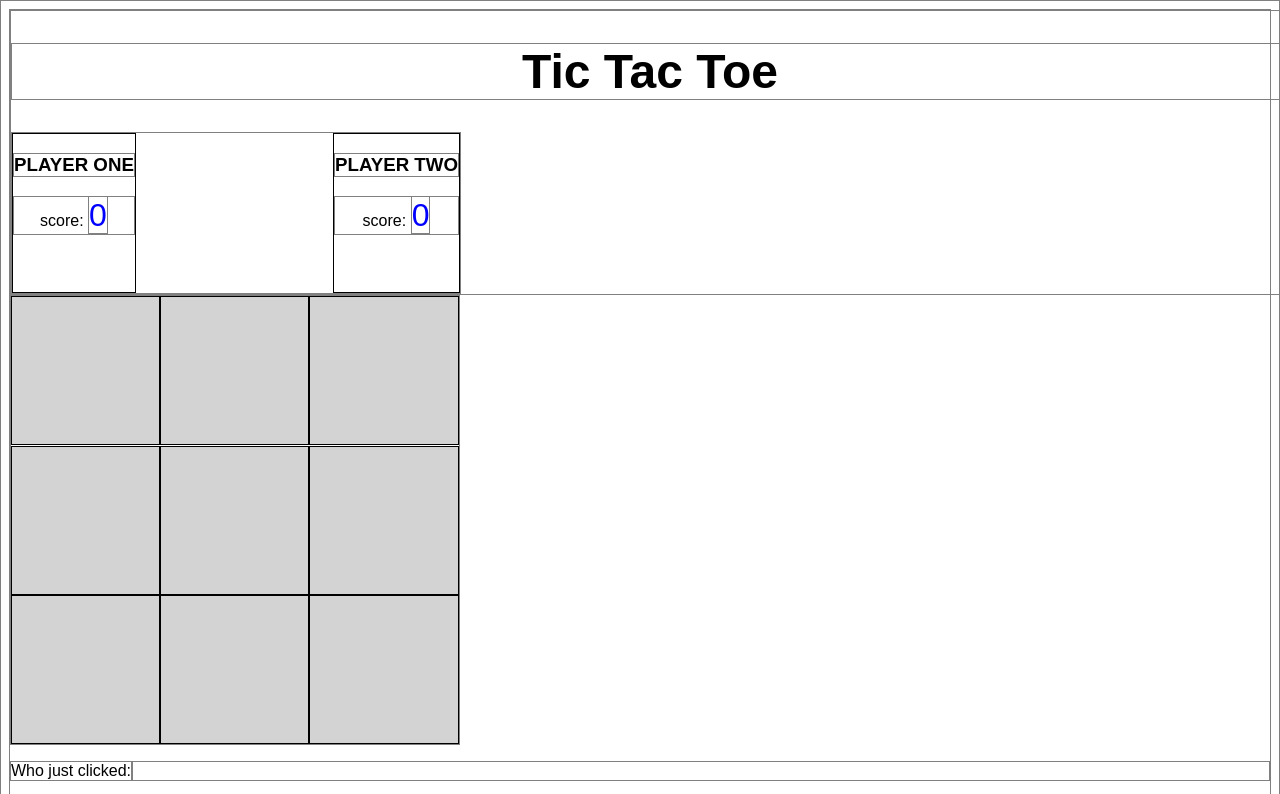
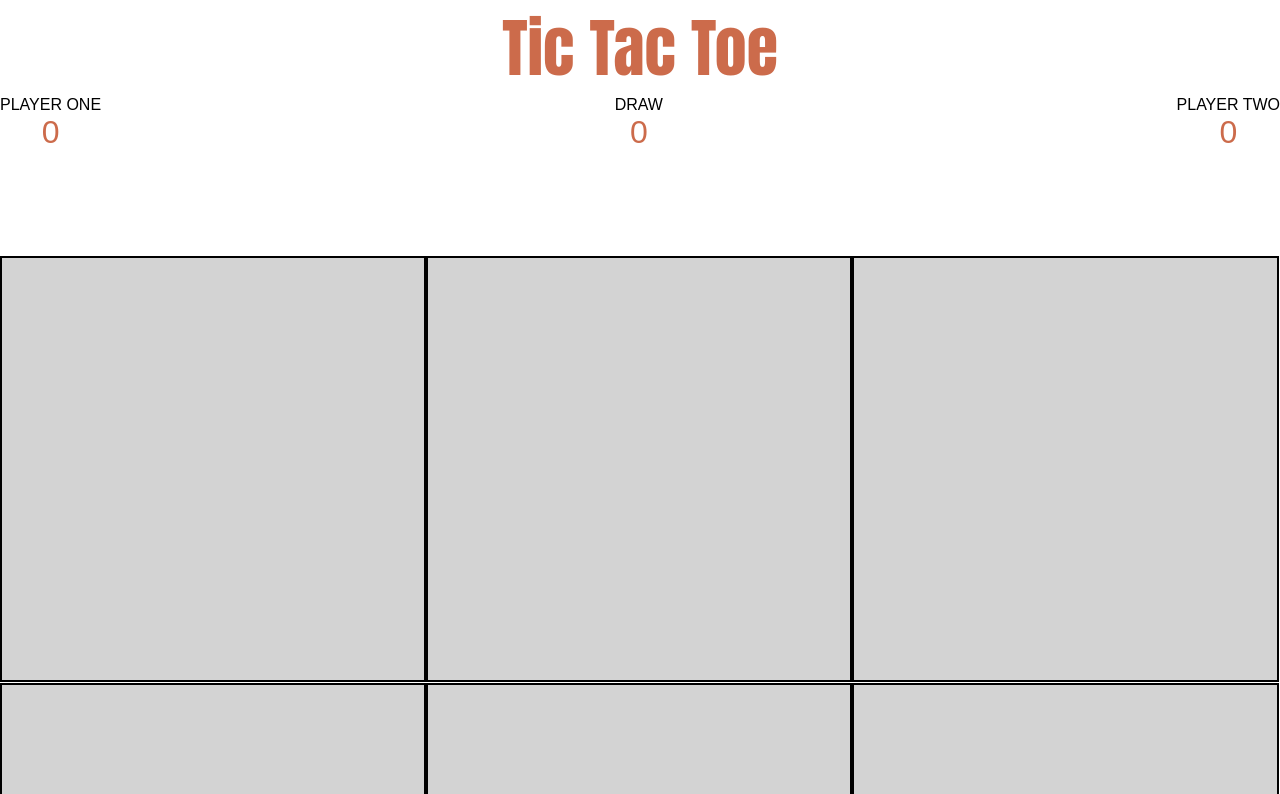
Before and after one commit to oldermcdonald/Tic-Tac-Tron, a plain HTML site: page index.html in a window 1280 px wide. Shown: the top 794 px of the page. Drawn offline with Linux system fonts and the light colour scheme.

Commit message:
width issue

```diff
--- a/css/reset.css
+++ b/css/reset.css
@@ -1,3 +1,11 @@
 * {
   box-sizing: border-box;
 }
+
+html, body, div, h1, h2, h3, h4, h5, h6, p, a, img, ol, ul, li, aside, footer, header, nav, section {
+  margin: 0;
+  padding: 0;
+  font-size: 100%;
+  font: inherit;
+  vertical-align: baseline;
+}
--- a/css/style.css
+++ b/css/style.css
@@ -1,58 +1,59 @@
 * {
-  border: 1px solid grey;
+  /* border: 1px solid grey; */
 }
 
+
 body {
-  font-family: Arial, Helvetica, sans-serif;
+  width: 100vw;
+  font-family: Arial, Helvetica, sans-serif
 }
 
+
 header {
-  width: 100vw;
   text-align: center;
 }
 
-
 header h1 {
-  font-size: 3em;
+  color: #CC6B4B;
+  font-size: 4em;
+  font-family: 'Anton', sans-serif;
 }
 
 
 .scoreboard {
   display: flex;
   justify-content: space-between;
-  width: 450px;
 }
 
 
 .player-container {
-  border: 1px solid black;
   height: 10em;
 }
 
 .score span{
   font-size: 2em;
-  color: blue
+  color: #CC6B4B
 }
-
-
-
 
 
 .game-container {
   display: flex;
   flex-wrap: wrap;
-  height: 450px;
-  width: 450px;
+  height: 100vw;
 }
 
 .game-container div {
   background-color: lightgrey;
-  border: 1px solid black;
+  border: 2px solid black;
+  font-size: 10vw;
+  text-align: center;
+  padding: 3vw 0
 }
 
 .game-container div:hover {
   background-color: white;
 }
+
 
 .three div {
   width: 33.3%;
@@ -73,3 +74,11 @@ header h1 {
   width: 16.6%;
   height: 16.6%;
 }
+
+
+/* @media only screen and (min-width: 600px) {
+  body {
+    width: 600px;
+
+  }
+} */
--- a/index.html
+++ b/index.html
@@ -5,23 +5,29 @@
   <meta name="viewport" content="width=device-width, initial-scale=1.0">
   <meta http-equiv="X-UA-Compatible" content="ie=edge">
   <link href="css/reset.css" type="text/css" rel="stylesheet">
+  <link href="https://fonts.googleapis.com/css?family=Anton" rel="stylesheet">
   <link href="css/style.css" type="text/css" rel="stylesheet">
   <title>Tic Tac Toe</title>
 </head>
 <body>
   <header>
-    <h1>Tic Tac Toe</h1>
+    <h1> Tic Tac Toe</h1>
 
     <div class="scoreboard">
 
       <div class="player-container">
         <h3>PLAYER ONE</h3>
-        <p class="player1-score score">score: <span>0</span></p>
+        <p class="player1-score score"><span>0</span></p>
       </div>
+
+      <div class="draw-container">
+          <h3>DRAW</h3>
+          <p class="draw-count score"><span>0</span></p>
+        </div>
 
       <div class="player-container">
         <h3>PLAYER TWO</h3>
-        <p class="player2-score score">score: <span>0</span></p>
+        <p class="player2-score score"><span>0</span></p>
       </div>
 
     </div>
--- a/scripts/tictactoe.js
+++ b/scripts/tictactoe.js
@@ -12,6 +12,7 @@ var player2Score = document.querySelector('.player2-score span');
 var boardSizeInput = document.querySelector('.board-size-input');
 var winStreakInput = document.querySelector('.win-streak-input');
 var configureButton = document.querySelector('.config-btn');
+var drawDisplay = document.querySelector('.draw-count span');
 
 
 var playerMove = function (row, column, marker) {
@@ -21,13 +22,20 @@ var playerMove = function (row, column, marker) {
     if (board[row][column] == spaces) {
       // Update array with player marker
       board[row][column] = marker;
-      // Swap to other player
-      clickCount++;
-      // Update Colour
+      // Update DOM Content
       event.target.style.background = players[currentPlayer].colour;
+      event.target.textContent = players[currentPlayer].token;
       console.table(board);
       console.log('Checking for a win:');
       checkWin()
+      // Iterate click count for other player
+      clickCount++;
+
+        // If all clicked, then draw
+      if (clickCount == (boardSize * boardSize)){
+        gameDraw ();
+      }
+
     } else {
       console.log('Invalid move - position taken');
     }
@@ -44,6 +52,7 @@ var checkWin = function() {
   checkDiagonalDecending();
   checkDiagonalAcending();
 }
+
 
 var checkRow = function(){
   board.forEach(function(row){
@@ -162,10 +171,17 @@ var checkDiagonalDecending = function() {
 var gameWon = function() {
   console.log(`* ${currentPlayer} WINS THE ROUND *`);
   gameStatus.textContent = "Winner: " + currentPlayer;
-  document.body.style.backgroundColor = "Gold";
+  document.body.style.backgroundColor = "#FFD3B8";
   players[currentPlayer].score ++
   updateScores();
   roundWon = true;
+}
+
+
+var gameDraw = function(){
+  console.log(`Game Draw`)
+  drawCount ++;
+  drawDisplay.textContent = drawCount;
 }
 
 
@@ -177,6 +193,7 @@ var updateScores = function() {
 var resetScores = function(){
   players["Player 1"].score = 0;
   players["Player 2"].score = 0;
+  drawCount = 0;
 }
 
 var whosTurnIsIt = function (){
@@ -265,13 +282,13 @@ var players = {
     name: 'Dave',
     score: 0,
     token: 'X',
-    colour: 'mistyrose'
+    colour: '#78D6FF'
   },
   'Player 2': {
     name: 'Stanley',
     score: 0,
     token: 'O',
-    colour: 'lightblue'
+    colour: '#CC6B4B'
   }
 }
 var boardSize = boardSizeInput.value;
@@ -280,6 +297,7 @@ var clickCount = 0;
 var currentPlayer;
 var numMatchesRequired = winStreakInput.value;
 var roundWon = false;
+var drawCount = 0;
 
 // Generate initial board
 var board = generateBoard(boardSize);
```
